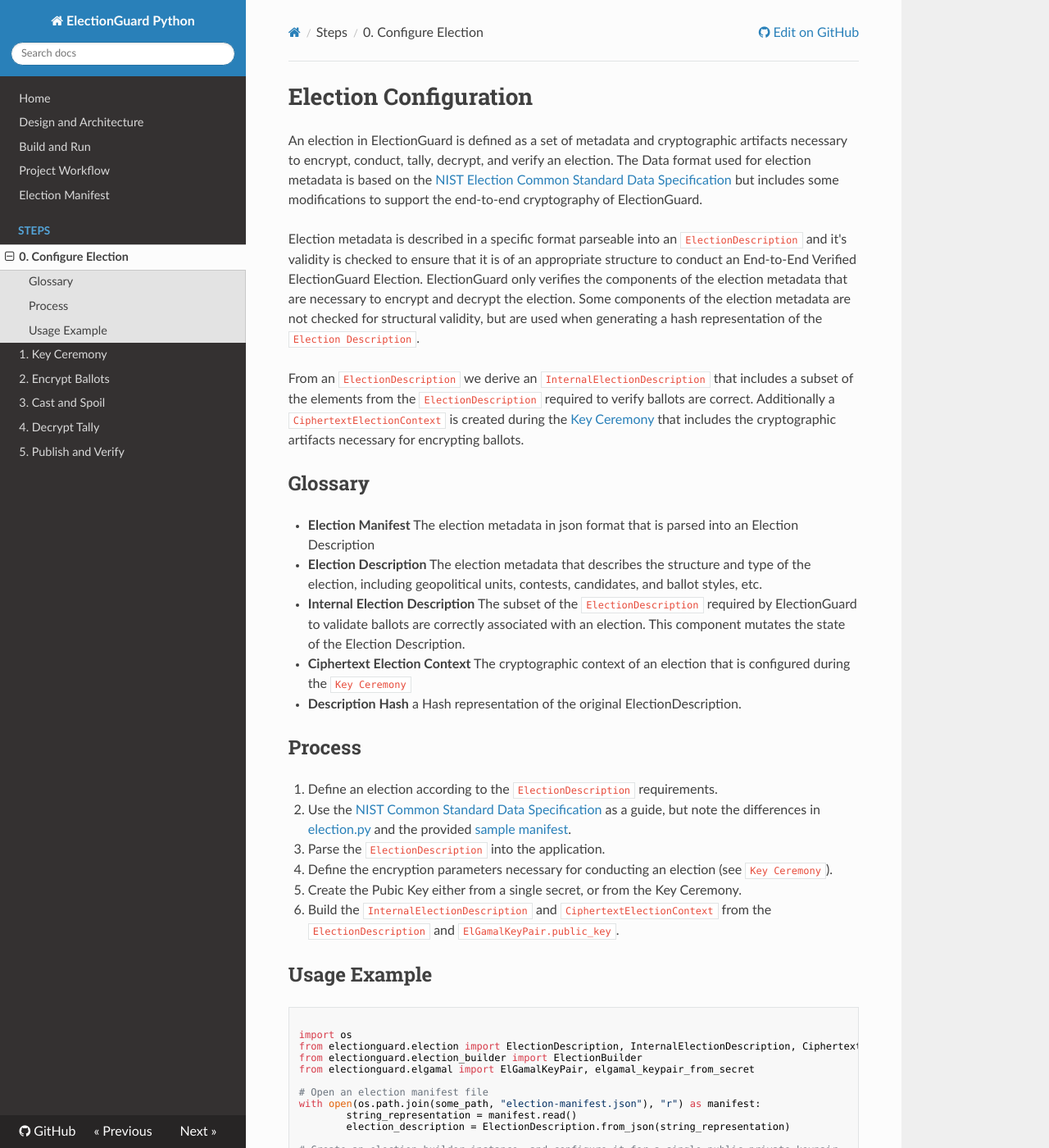
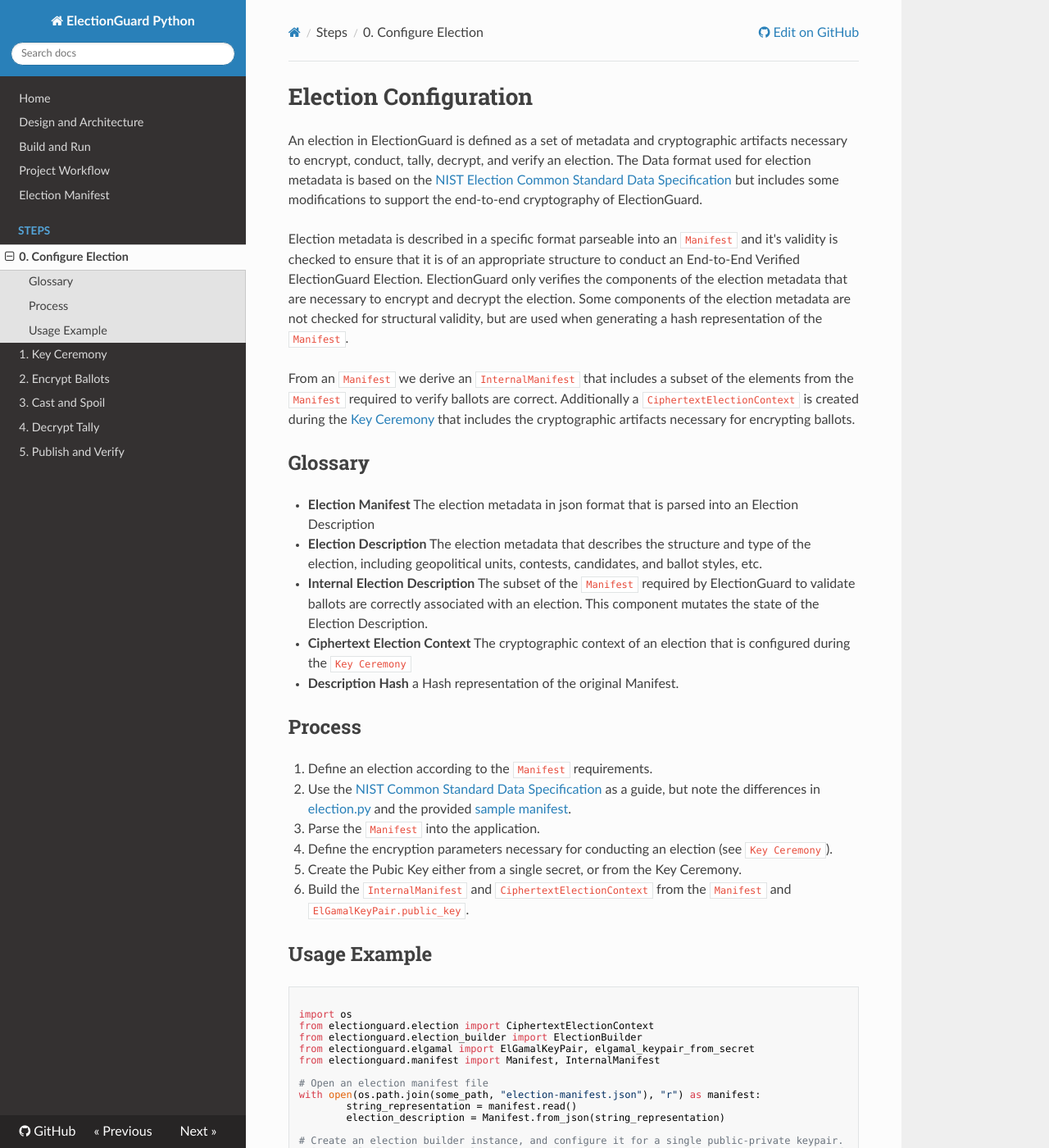
Before and after one commit to Election-Tech-Initiative/electionguard-python, an MkDocs documentation site: the page built from docs/0_Configure_Election.md, in a window 1280 px wide and 1400 px high. Shown: the whole window at 82% size. Built offline with MkDocs 1.6.1, drawn with Linux system fonts in a browser that asks for light colours; nearby versions of some CDN libraries.

Commit message:
📄Update Documentation

````diff
--- a/docs/0_Configure_Election.md
+++ b/docs/0_Configure_Election.md
@@ -2,40 +2,41 @@
 
 An election in ElectionGuard is defined as a set of metadata and cryptographic artifacts necessary to encrypt, conduct, tally, decrypt, and verify an election.  The Data format used for election metadata is based on the [NIST Election Common Standard Data Specification](https://www.nist.gov/itl/voting/interoperability) but includes some modifications to support the end-to-end cryptography of ElectionGuard.
 
-Election metadata is described in a specific format parseable into an `ElectionDescription` and it's validity is checked to ensure that it is of an appropriate structure to conduct an End-to-End Verified ElectionGuard Election.  ElectionGuard only verifies the components of the election metadata that are necessary to encrypt and decrypt the election.  Some components of the election metadata are not checked for structural validity, but are used when generating a hash representation of the `Election Description`.
+Election metadata is described in a specific format parseable into an `Manifest` and it's validity is checked to ensure that it is of an appropriate structure to conduct an End-to-End Verified ElectionGuard Election.  ElectionGuard only verifies the components of the election metadata that are necessary to encrypt and decrypt the election.  Some components of the election metadata are not checked for structural validity, but are used when generating a hash representation of the `Manifest`.
 
-From an `ElectionDescription` we derive an `InternalElectionDescription` that includes a subset of the elements from the `ElectionDescription` required to verify ballots are correct.  Additionally a `CiphertextElectionContext` is created during the [Key Ceremony](/1_Key_Ceremony.md) that includes the cryptographic artifacts necessary for encrypting ballots.
+From an `Manifest` we derive an `InternalManifest` that includes a subset of the elements from the `Manifest` required to verify ballots are correct.  Additionally a `CiphertextElectionContext` is created during the [Key Ceremony](/1_Key_Ceremony.md) that includes the cryptographic artifacts necessary for encrypting ballots.
 
 ## Glossary
 
 - **Election Manifest** The election metadata in json format that is parsed into an Election Description
 - **Election Description** The election metadata that describes the structure and type of the election, including geopolitical units, contests, candidates, and ballot styles, etc.
-- **Internal Election Description** The subset of the `ElectionDescription` required by ElectionGuard to validate ballots are correctly associated with an election.  This component mutates the state of the Election Description.
+- **Internal Election Description** The subset of the `Manifest` required by ElectionGuard to validate ballots are correctly associated with an election.  This component mutates the state of the Election Description.
 - **Ciphertext Election Context** The cryptographic context of an election that is configured during the `Key Ceremony`
-- **Description Hash** a Hash representation of the original ElectionDescription.
+- **Description Hash** a Hash representation of the original Manifest.
 
 ## Process
 
-1. Define an election according to the `ElectionDescription` requirements.
+1. Define an election according to the `Manifest` requirements.
 2. Use the [NIST Common Standard Data Specification](https://www.nist.gov/itl/voting/interoperability) as a guide, but note the differences in [election.py](https://github.com/microsoft/electionguard-python/tree/main/src/electionguard.election.py) and the provided [sample manifest](https://github.com/microsoft/electionguard-python/tree/main/data/election_manifest_simple.json).
-3. Parse the `ElectionDescription` into the application.
+3. Parse the `Manifest` into the application.
 4. Define the encryption parameters necessary for conducting an election (see `Key Ceremony`).
 5. Create the Pubic Key either from a single secret, or from the Key Ceremony.
-6. Build the `InternalElectionDescription` and `CiphertextElectionContext` from the `ElectionDescription` and `ElGamalKeyPair.public_key`.
+6. Build the `InternalManifest` and `CiphertextElectionContext` from the `Manifest` and `ElGamalKeyPair.public_key`.
 
 ## Usage Example
 
 ```python
 
 import os
-from electionguard.election import ElectionDescription, InternalElectionDescription, CiphertextElectionContext
+from electionguard.election import CiphertextElectionContext
 from electionguard.election_builder import ElectionBuilder
 from electionguard.elgamal import ElGamalKeyPair, elgamal_keypair_from_secret
+from electionguard.manifest import Manifest, InternalManifest
 
 # Open an election manifest file
 with open(os.path.join(some_path, "election-manifest.json"), "r") as manifest:
         string_representation = manifest.read()
-        election_description = ElectionDescription.from_json(string_representation)
+        election_description = Manifest.from_json(string_representation)
 
 # Create an election builder instance, and configure it for a single public-private keypair.
 # in a real election, you would configure this for a group of guardians.  See Key Ceremony for more information.
````
